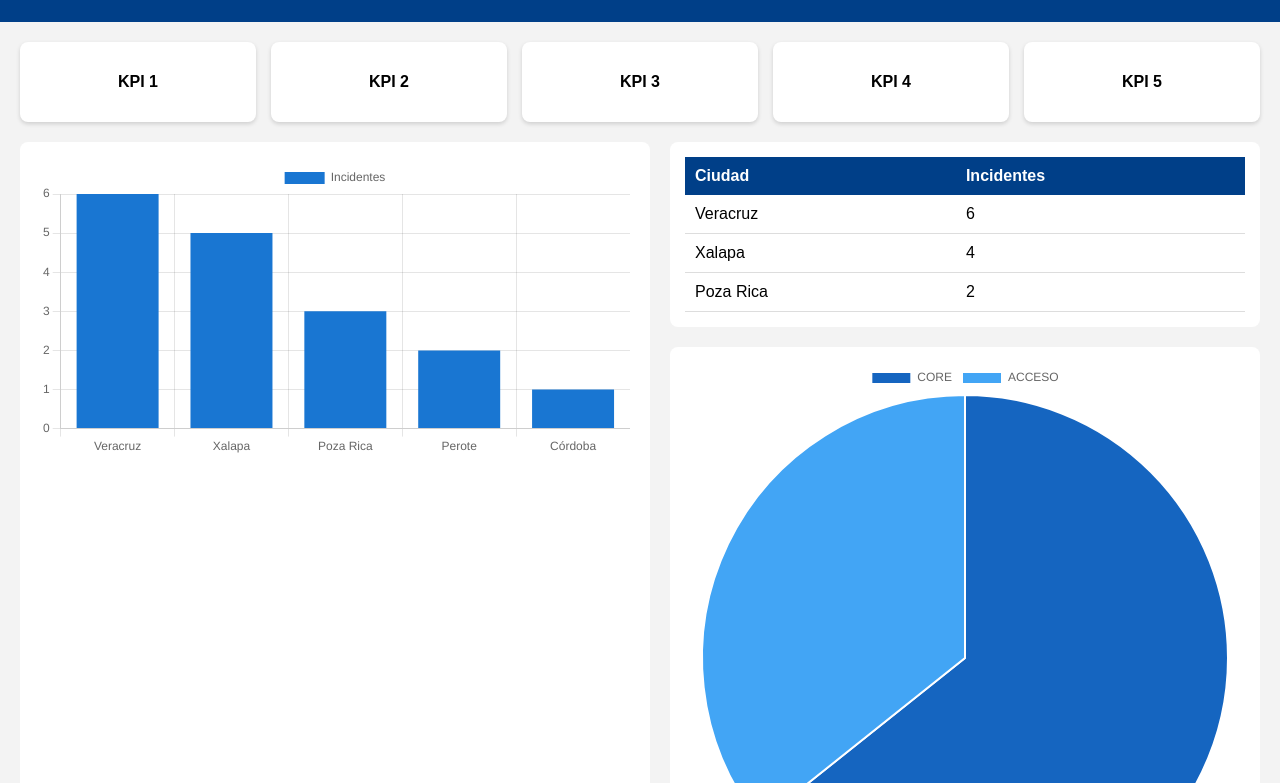
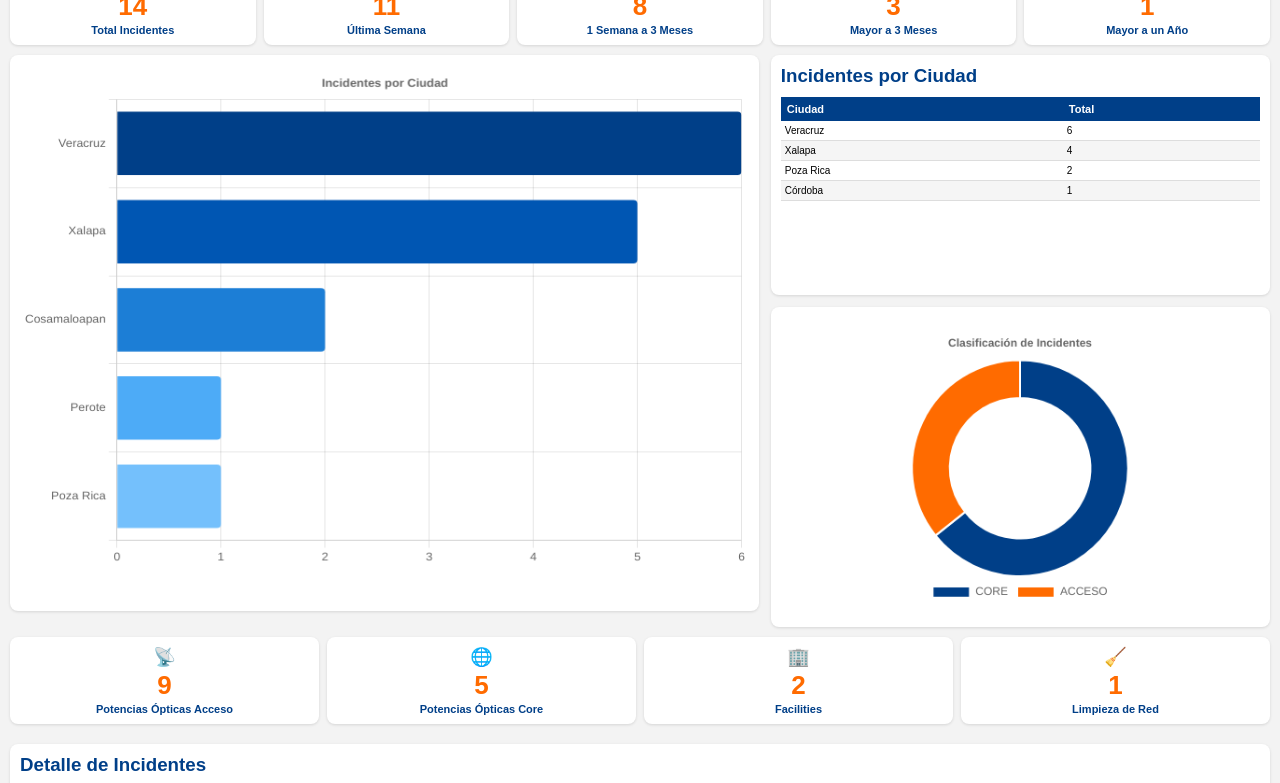
Before and after one commit to Jesus-Toledo/Potencias_Opticas_Web, a plain HTML site: page index.html in a window 1280 px wide. Shown: the part 88-871 px from the top of the page. Drawn offline with nearby package versions, Linux system fonts and the light colour scheme.

Commit message:
Hasta este punto definimos el contenido gráfico que debe tener la pagina web

```diff
--- a/index.html
+++ b/index.html
@@ -19,13 +19,46 @@
 
     <section class="kpis-superiores">
 
-        <div class="card">KPI 1</div>
-        <div class="card">KPI 2</div>
-        <div class="card">KPI 3</div>
-        <div class="card">KPI 4</div>
-        <div class="card">KPI 5</div>
+        <div class="card">
+
+            <div class="icono">📋</div>
+
+            <div class="numero">14</div>
+
+            <div class="texto">
+
+                Total Incidentes
+
+            </div>
+
+        </div>
+
+        <div class="card">
+            <div class="icono">📅</div>
+            <div class="numero">11</div>
+            <div class="texto">Última Semana</div>
+        </div>
+
+        <div class="card">
+            <div class="icono">⏳</div>
+            <div class="numero">8</div>
+            <div class="texto">1 Semana a 3 Meses</div>
+        </div>
+
+        <div class="card">
+            <div class="icono">⚠️</div>
+            <div class="numero">3</div>
+            <div class="texto">Mayor a 3 Meses</div>
+        </div>
+
+        <div class="card">
+            <div class="icono">🚨</div>
+            <div class="numero">1</div>
+            <div class="texto">Mayor a un Año</div>
+        </div>
 
     </section>
+
 
     <!-- ZONA CENTRAL -->
 
@@ -39,12 +72,14 @@
 
             <div class="tabla-resumen">
 
+                <h3>Incidentes por Ciudad</h3>
+
                 <table>
 
                     <thead>
                         <tr>
                             <th>Ciudad</th>
-                            <th>Incidentes</th>
+                            <th>Total</th>
                         </tr>
                     </thead>
 
@@ -63,6 +98,11 @@
                         <tr>
                             <td>Poza Rica</td>
                             <td>2</td>
+                        </tr>
+
+                        <tr>
+                            <td>Córdoba</td>
+                            <td>1</td>
                         </tr>
 
                     </tbody>
@@ -85,10 +125,29 @@
 
     <section class="kpis-inferiores">
 
-        <div class="card">KPI 6</div>
-        <div class="card">KPI 7</div>
-        <div class="card">KPI 8</div>
-        <div class="card">KPI 9</div>
+        <div class="card">
+            <div class="icono">📡</div>
+            <div class="numero">9</div>
+            <div class="texto">Potencias Ópticas Acceso</div>
+        </div>
+
+        <div class="card">
+            <div class="icono">🌐</div>
+            <div class="numero">5</div>
+            <div class="texto">Potencias Ópticas Core</div>
+        </div>
+
+        <div class="card">
+            <div class="icono">🏢</div>
+            <div class="numero">2</div>
+            <div class="texto">Facilities</div>
+        </div>
+
+        <div class="card">
+            <div class="icono">🧹</div>
+            <div class="numero">1</div>
+            <div class="texto">Limpieza de Red</div>
+        </div>
 
     </section>
 
@@ -96,40 +155,52 @@
 
     <section class="tabla-detalle">
 
+        <h3>Detalle de Incidentes</h3>
+
         <table>
 
             <thead>
-
                 <tr>
+                    <th>Ticket</th>
                     <th>Ciudad</th>
-                    <th>Ticket</th>
                     <th>Antigüedad</th>
                     <th>Categoría</th>
+                    <th>Estatus</th>
                 </tr>
-
             </thead>
 
             <tbody>
 
                 <tr>
+                    <td>INC001</td>
                     <td>Veracruz</td>
-                    <td>INC001</td>
                     <td>15 días</td>
                     <td>CORE</td>
+                    <td>Abierto</td>
                 </tr>
 
                 <tr>
+                    <td>INC002</td>
                     <td>Xalapa</td>
-                    <td>INC002</td>
                     <td>7 días</td>
                     <td>ACCESO</td>
+                    <td>Abierto</td>
                 </tr>
 
                 <tr>
+                    <td>INC003</td>
                     <td>Poza Rica</td>
-                    <td>INC003</td>
-                    <td>30 días</td>
+                    <td>32 días</td>
                     <td>CORE</td>
+                    <td>Abierto</td>
+                </tr>
+
+                <tr>
+                    <td>INC004</td>
+                    <td>Córdoba</td>
+                    <td>120 días</td>
+                    <td>FACILITIES</td>
+                    <td>Abierto</td>
                 </tr>
 
             </tbody>
--- a/script.js
+++ b/script.js
@@ -6,19 +6,62 @@ new Chart(
     document.getElementById('graficaBarras'),
     {
         type: 'bar',
+
         data: {
             labels: [
                 'Veracruz',
                 'Xalapa',
-                'Poza Rica',
+                'Cosamaloapan',
                 'Perote',
-                'Córdoba'
+                'Poza Rica'
             ],
+
             datasets: [{
                 label: 'Incidentes',
-                data: [6, 5, 3, 2, 1],
-                backgroundColor: '#1976d2'
+
+                data: [6, 5, 2, 1, 1],
+
+                backgroundColor: [
+                    '#003f88',
+                    '#0056b3',
+                    '#1c7ed6',
+                    '#4dabf7',
+                    '#74c0fc'
+                ],
+
+                borderRadius: 4
             }]
+        },
+
+        options: {
+
+            indexAxis: 'y',
+
+            responsive: true,
+
+            maintainAspectRatio: false,
+
+            plugins: {
+
+                legend: {
+                    display: false
+                },
+
+                title: {
+                    display: true,
+                    text: 'Incidentes por Ciudad'
+                }
+
+            },
+
+            scales: {
+
+                x: {
+                    beginAtZero: true
+                }
+
+            }
+
         }
     }
 );
@@ -29,19 +72,46 @@ new Chart(
 new Chart(
     document.getElementById('graficaPastel'),
     {
-        type: 'pie',
+        type: 'doughnut',
+
         data: {
+
             labels: [
                 'CORE',
                 'ACCESO'
             ],
+
             datasets: [{
+
                 data: [9, 5],
+
                 backgroundColor: [
-                    '#1565c0',
-                    '#42a5f5'
-                ]
+                    '#003f88',
+                    '#ff6b00'
+                ],
+
+                borderWidth: 2
             }]
+        },
+
+        options: {
+
+            responsive: true,
+
+            plugins: {
+
+                title: {
+                    display: true,
+                    text: 'Clasificación de Incidentes'
+                },
+
+                legend: {
+                    position: 'bottom'
+                }
+
+            },
+
+            cutout: '65%'
         }
     }
 );
--- a/style.css
+++ b/style.css
@@ -1,82 +1,239 @@
+/* =====================================================
+   CONFIGURACION GENERAL
+===================================================== */
+
 body {
     margin: 0;
     background: #f3f3f3;
     font-family: Arial, Helvetica, sans-serif;
 }
 
+
+/* =====================================================
+   ENCABEZADO
+===================================================== */
+
 header {
     background: #003f88;
     color: white;
     text-align: center;
-    padding: 15px;
+    padding: 4px;
 }
+
+header h1 {
+    font-size: 16px;
+    margin: 5px 0;
+}
+
+
+/* =====================================================
+   CONTENEDORES KPI
+===================================================== */
 
 .kpis-superiores {
     display: grid;
     grid-template-columns: repeat(5, 1fr);
-    gap: 15px;
-    padding: 20px;
+    gap: 8px;
+    padding: 10px;
 }
 
 .kpis-inferiores {
     display: grid;
     grid-template-columns: repeat(4, 1fr);
-    gap: 15px;
-    padding: 20px;
+    gap: 8px;
+    padding: 10px;
 }
+
+
+/* =====================================================
+   TARJETAS KPI
+===================================================== */
 
 .card {
     background: white;
-    min-height: 80px;
     border-radius: 8px;
+    min-height: 75px;
+
+    display: flex;
+    flex-direction: column;
+    justify-content: center;
+    align-items: center;
+
+    padding: 6px;
+
+    text-align: center;
+
+    box-shadow: 0 1px 3px rgba(0, 0, 0, .12);
+}
+
+.card:hover {
+    transform: translateY(-2px);
+}
+
+.icono {
+    font-size: 18px;
+    margin-bottom: 2px;
+}
+
+.numero {
+    font-size: 26px;
+    font-weight: bold;
+    color: #ff6b00;
+    margin-bottom: 2px;
+}
+
+.texto {
+    font-size: 11px;
+    font-weight: bold;
+    color: #003f88;
+}
+
+
+/* =====================================================
+   SECCION CENTRAL
+===================================================== */
+
+.contenido-principal {
+    display: grid;
+    grid-template-columns: 1.5fr 1fr;
+    gap: 12px;
+    padding: 0 10px;
+}
+
+.lado-derecho {
+    display: flex;
+    flex-direction: column;
+    gap: 12px;
+}
+
+/* =====================================================
+   GRAFICA DE BARRAS
+===================================================== */
+
+.grafico-barras {
+
+    background: white;
+
+    border-radius: 8px;
+
+    padding: 12px;
+
+    box-shadow: 0 1px 3px rgba(0, 0, 0, .12);
+
+    height: 532px;
+}
+
+#graficaBarras {
+    width: 100% !important;
+    height: 500px !important;
+}
+
+/* =====================================================
+   TABLA RESUMEN
+===================================================== */
+
+.tabla-resumen {
+
+    background: white;
+
+    height: 220px;
+
+    border-radius: 8px;
+
+    padding: 10px;
+
+    overflow-y: auto;
+
+    box-shadow: 0 1px 3px rgba(0, 0, 0, .12);
+}
+
+/* =====================================================
+   GRAFICA DONA
+===================================================== */
+
+.grafico-pastel {
+
+    background: white;
+
+    height: 300px;
+
+    border-radius: 8px;
+
+    padding: 10px;
+
     display: flex;
     justify-content: center;
     align-items: center;
-    font-weight: bold;
-    box-shadow: 0 2px 4px rgba(0, 0, 0, .15);
+
+    box-shadow: 0 1px 3px rgba(0, 0, 0, .12);
 }
 
-.contenido-principal {
-    display: flex;
-    gap: 20px;
-    padding: 0 20px;
+#graficaPastel {
+
+    width: 260px !important;
+
+    height: 260px !important;
 }
 
-.grafico-barras {
-    flex: 1;
+
+/* =====================================================
+   GRAFICA DONA
+===================================================== */
+
+.grafico-pastel {
+
     background: white;
-    padding: 20px;
-    min-height: 380px;
+
+    min-height: 300px;
+
     border-radius: 8px;
+
+    padding: 10px;
+
+    display: flex;
+    justify-content: center;
+    align-items: center;
+
+    box-shadow: 0 1px 3px rgba(0, 0, 0, .12);
 }
 
-.lado-derecho {
-    flex: 1;
-    display: flex;
-    flex-direction: column;
-    gap: 20px;
+#graficaPastel {
+
+    width: 280px !important;
+    height: 280px !important;
 }
 
-.tabla-resumen {
+
+/* =====================================================
+   TABLA DETALLE
+===================================================== */
+
+.tabla-detalle {
+
+    margin: 10px;
+
+    height: 260px;
+
+    overflow: auto;
+
     background: white;
-    min-height: 150px;
-    padding: 15px;
+
     border-radius: 8px;
+
+    padding: 10px;
+
+    box-shadow: 0 1px 3px rgba(0, 0, 0, .12);
 }
 
-.grafico-pastel {
-    background: white;
-    min-height: 210px;
-    padding: 15px;
-    border-radius: 8px;
-}
 
-.tabla-detalle {
-    margin: 20px;
-    min-height: 220px;
-    background: white;
-    border-radius: 8px;
-    padding: 15px;
+/* =====================================================
+   TABLAS GENERALES
+===================================================== */
+
+h3 {
+    margin-top: 0;
+    margin-bottom: 10px;
+    color: #003f88;
 }
 
 table {
@@ -87,15 +244,26 @@ table {
 th {
     background: #003f88;
     color: white;
-    padding: 10px;
+
+    padding: 6px;
+
     text-align: left;
+
+    font-size: 11px;
 }
 
 td {
-    padding: 10px;
+    padding: 4px;
+
+    font-size: 10px;
+
     border-bottom: 1px solid #dddddd;
 }
 
-tr:hover {
+tbody tr:nth-child(even) {
     background: #f5f5f5;
 }
+
+tbody tr:hover {
+    background: #e8f0ff;
+}
```
